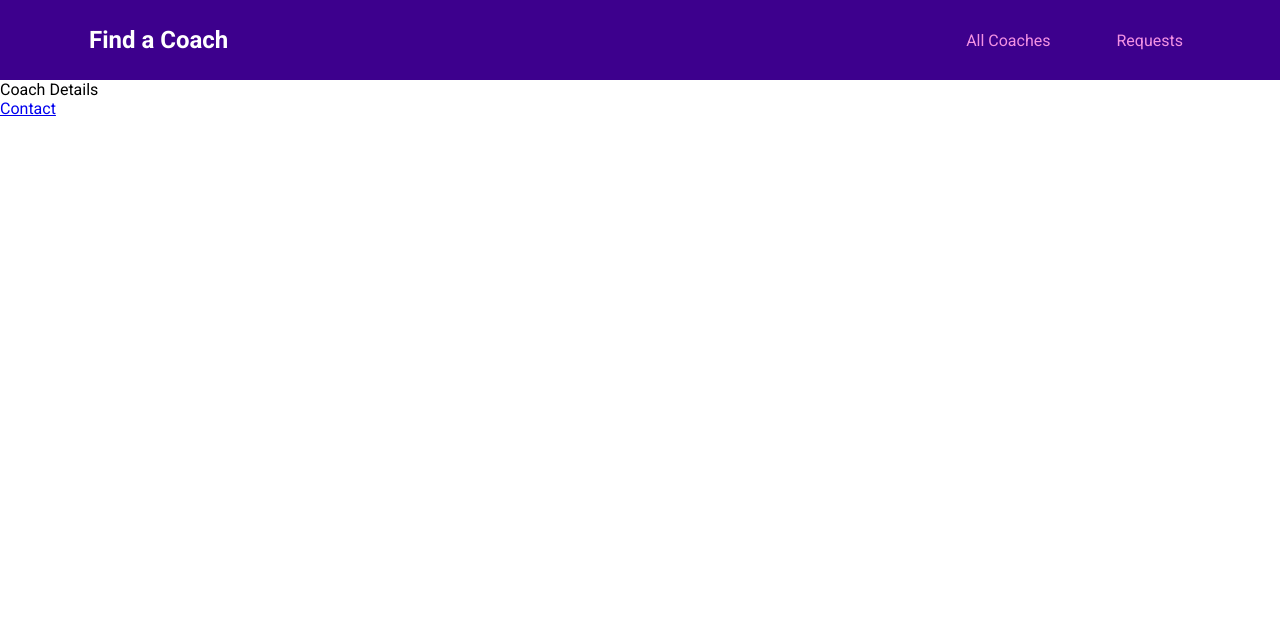
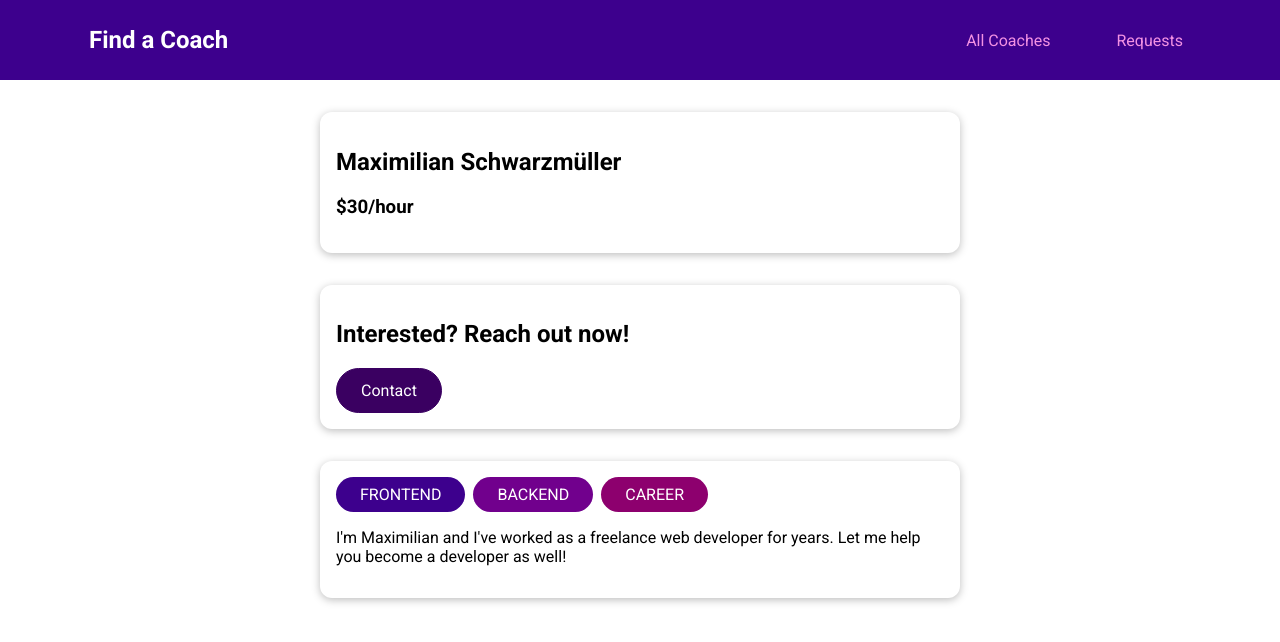
Before and after one commit to plarrea/vue-coach-finder-app, a Vue app: page /coaches/c1 in a window 1280 px wide. Shown: the top 642 px of the page. Built offline with nearby package versions, Linux system fonts and the light colour scheme.

Commit message:
added coach details

```diff
--- a/src/pages/coaches/CoachDetails.vue
+++ b/src/pages/coaches/CoachDetails.vue
@@ -1,5 +1,59 @@
 <template>
-  <section>Coach Details</section>
+  <section>
+    <base-card>
+      <h2>{{ fullName }}</h2>
+      <h3>${{ rate }}/hour</h3></base-card
+    >
+  </section>
+  <section>
+    <base-card>
+      <h2>Interested? Reach out now!</h2>
+      <base-button link :to="contactLink">Contact</base-button>
+    </base-card>
+  </section>
+  <section>
+    <base-card>
+      <base-badge
+        v-for="area in areas"
+        :key="area"
+        :title="area"
+        :type="area"
+      ></base-badge>
+      <p>{{ description }}</p>
+    </base-card>
+  </section>
   <router-view></router-view>
-  <router-link to="/coaches/c1/contact">Contact</router-link>
 </template>
+
+<script>
+export default {
+  props: ["id"],
+  data() {
+    return {
+      selectedCoach: null,
+    };
+  },
+  created() {
+    this.selectedCoach = this.$store.getters["coaches/coaches"].find(
+      (coach) => coach.id === this.id,
+    );
+  },
+  computed: {
+    fullName() {
+      return `${this.selectedCoach.firstName} ${this.selectedCoach.lastName}`;
+    },
+    areas() {
+      return this.selectedCoach.areas;
+    },
+    rate() {
+      return this.selectedCoach.hourlyRate;
+    },
+    description() {
+      return this.selectedCoach.description;
+    },
+    contactLink() {
+      return `${this.$route.path}/contact`;
+    },
+  },
+};
+</script>
--- a/src/router.js
+++ b/src/router.js
@@ -13,6 +13,7 @@
     { path: "/", redirect: "/coaches" },
     { path: "/coaches", component: CoachesList },
     {
+      props: true,
       path: "/coaches/:id",
       component: CoachDetails,
       children: [{ path: "contact", component: ContactCoach }], // /coaches/:id/contact
```
